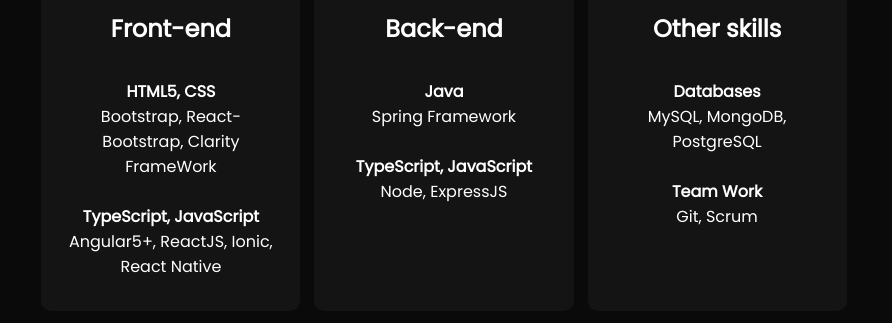
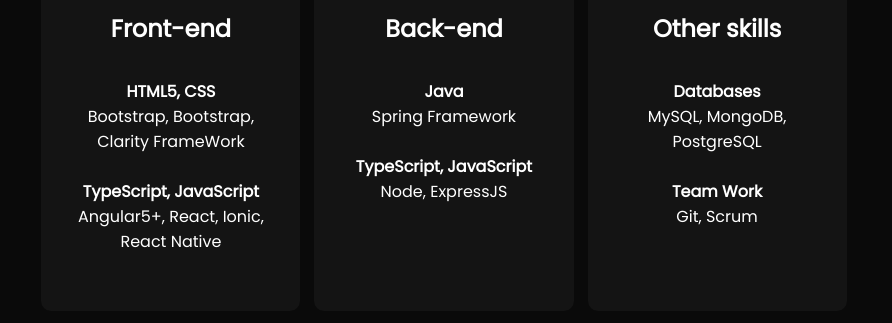
Before and after one commit to elton0022/dev.bio, a plain HTML site: page index.html in a window 1280 px wide. Shown: the part 288-611 px from the top of the page, 388-1280 px from the left. Drawn offline with nearby package versions, Linux system fonts and the light colour scheme; no server answers; a script that the page names is missing.

Commit message:
Update index.html

```diff
--- a/index.html
+++ b/index.html
@@ -50,11 +50,11 @@
           </div>
           <div class="techs">
             <span style="display:block; font-weight: bold;">HTML5, CSS</span>
-            <span style="display:block; ">Bootstrap, React-Bootstrap, Clarity FrameWork </span>
+            <span style="display:block; ">Bootstrap, Bootstrap, Clarity FrameWork </span>
           </div>
           <div class="techs">
             <span style="display:block; font-weight: bold;"> TypeScript, JavaScript</span>
-            <span style="display:block; ">Angular5+, ReactJS, Ionic, React Native </span>
+            <span style="display:block; ">Angular5+, React, Ionic, React Native </span>
           </div>
         </div>
         <div class="card">
```
